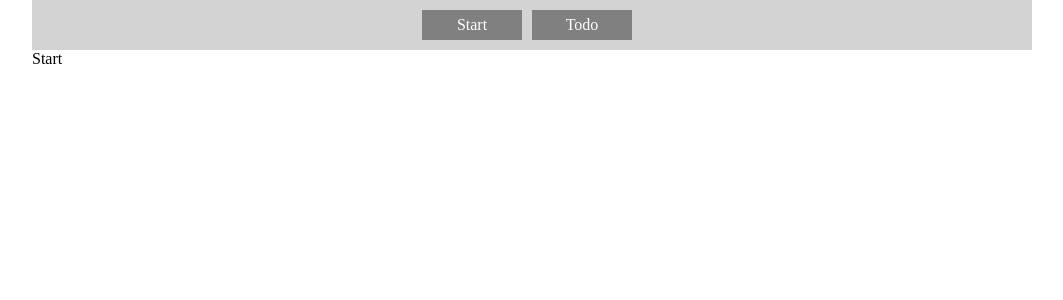
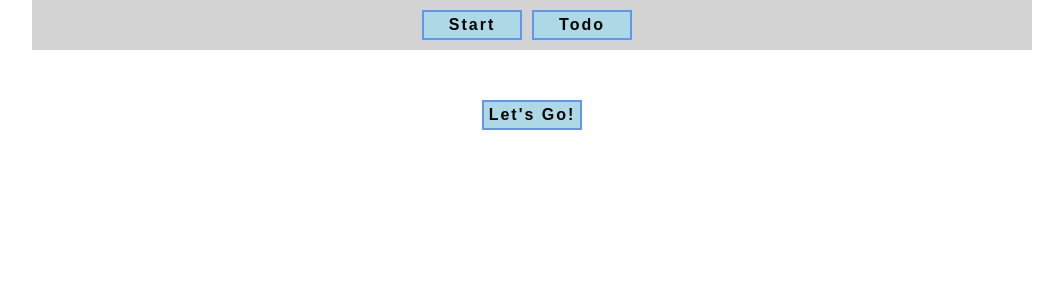
Before and after one commit to ADmtr2001/React-Educational-50-TodoTS, a React (Create React App) app: page /start in a window 1280 px wide. Shown: the top 300 px of the page, without its empty margins (108-1171 px from the left). Built offline with nearby package versions, Linux system fonts and the light colour scheme.

Commit message:
add Button component

```diff
--- /dev/null
+++ b/src/components/UI/Button/Button.styles.ts
@@ -0,0 +1,16 @@
+import styled from "styled-components";
+
+export const Wrapper = styled.button`
+  width: 100px;
+  height: 30px;
+  background-color: lightblue;
+  color: black;
+  border: 2px solid cornflowerblue;
+  font-weight: bold;
+  font-size: 1rem;
+  letter-spacing: 2px;
+
+  :hover {
+    color: cornflowerblue;
+  }
+`;
--- /dev/null
+++ b/src/components/UI/Button/Button.tsx
@@ -0,0 +1,13 @@
+import React, {FC} from 'react';
+
+import {Wrapper} from "./Button.styles";
+
+const Button: FC = ({children}) => {
+  return (
+    <Wrapper>
+      {children}
+    </Wrapper>
+  );
+};
+
+export default Button;
--- a/src/components/UI/Navbar/Navbar.styles.ts
+++ b/src/components/UI/Navbar/Navbar.styles.ts
@@ -8,13 +8,6 @@ export const Wrapper = styled.nav`
   justify-content: center;
 
   a {
-    background-color: gray;
-    width: 100px;
-    height: 30px;
-    display: flex;
-    justify-content: center;
-    align-items: center;
-    color: white;
     margin-right: 10px;
   }
 `;
--- a/src/components/UI/Navbar/Navbar.tsx
+++ b/src/components/UI/Navbar/Navbar.tsx
@@ -1,13 +1,18 @@
-import React from 'react';
+import React, {FC} from 'react';
 import {Link} from "react-router-dom";
 
 import {Wrapper} from "./Navbar.styles";
+import Button from "../Button/Button";
 
-const Navbar = () => {
+const Navbar: FC = () => {
   return (
     <Wrapper>
-      <Link to='start'>Start</Link>
-      <Link to='todo'>Todo</Link>
+      <Link to='start'>
+        <Button>Start</Button>
+      </Link>
+      <Link to='todo'>
+        <Button>Todo</Button>
+      </Link>
     </Wrapper>
   );
 };
--- /dev/null
+++ b/src/pages/Start.styles.ts
@@ -0,0 +1,8 @@
+import styled from "styled-components";
+
+export const Wrapper = styled.div`
+  display: flex;
+  justify-content: center;
+  align-items: center;
+  margin-top: 50px;
+`;
--- a/src/pages/Start.tsx
+++ b/src/pages/Start.tsx
@@ -1,10 +1,16 @@
-import React from 'react';
+import React, {FC} from 'react';
 
-const Start = () => {
+import {Wrapper} from "./Start.styles";
+import Button from "../components/UI/Button/Button";
+import {Link} from "react-router-dom";
+
+const Start: FC = () => {
   return (
-    <div>
-      Start
-    </div>
+    <Wrapper>
+      <Link to='/todo'>
+        <Button>Let's Go!</Button>
+      </Link>
+    </Wrapper>
   );
 };
 
--- /dev/null
+++ b/src/pages/Todo.styles.ts
@@ -0,0 +1,3 @@
+import styled from "styled-components";
+
+export const Wrapper = styled.div``;
--- a/src/pages/Todo.tsx
+++ b/src/pages/Todo.tsx
@@ -1,10 +1,12 @@
-import React from 'react';
+import React, {FC} from 'react';
 
-const Todo = () => {
+import {Wrapper} from "./Todo.styles";
+
+const Todo: FC = () => {
   return (
-    <div>
+    <Wrapper>
       Todo
-    </div>
+    </Wrapper>
   );
 };
 
```
